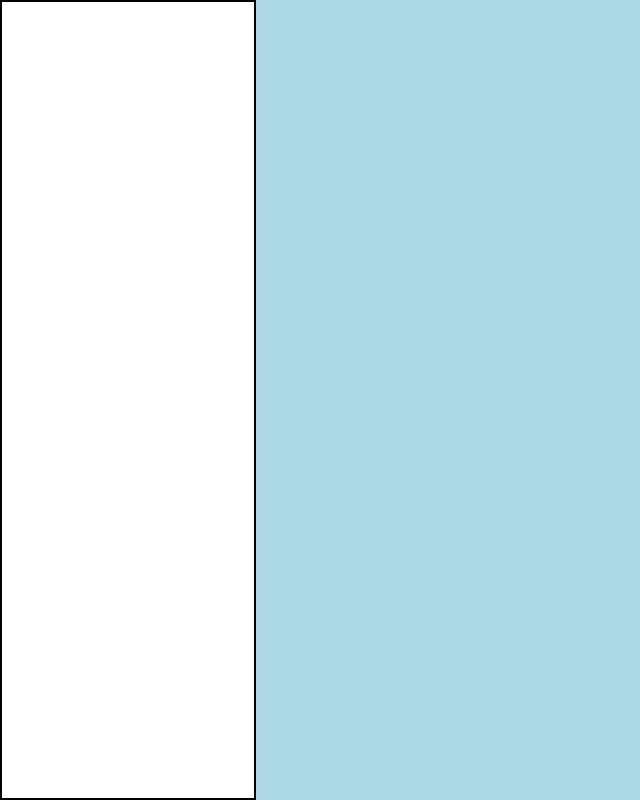
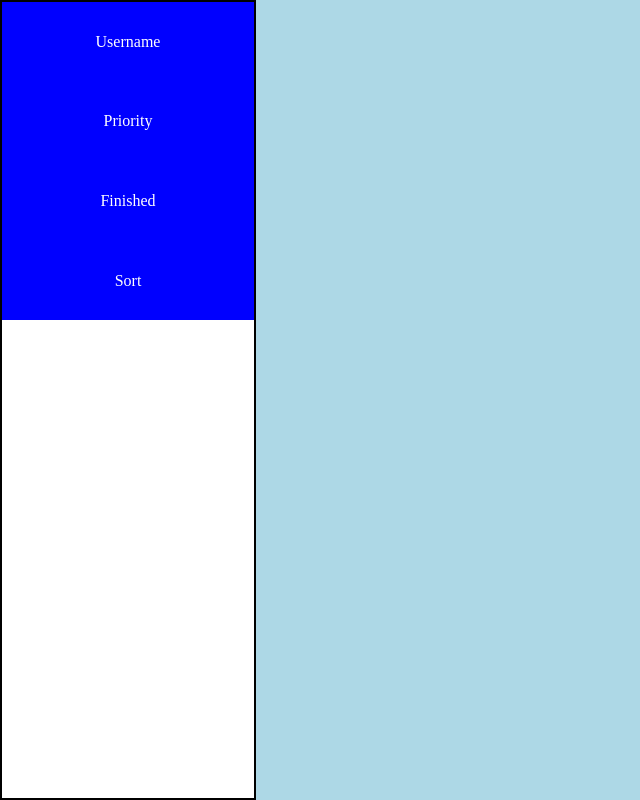
Before and after one commit to Lukehallyah/toDoList, a website built with webpack: page src/template.html in a window 1280 px wide. Shown: the whole page, without its empty margins (0-640 px from the left). Built offline with nearby package versions, Linux system fonts and the light colour scheme.

Commit message:
Create sideBarElements class and dynamically added classname to make it easier to style.

```diff
--- a/src/sidebar.js
+++ b/src/sidebar.js
@@ -1,12 +1,34 @@
 
 
 
-    let main = document.querySelector('main');
-    let sidebar = document.createElement('div');
-        if(sidebar){
-            sidebar.classList.add('sidebar');
-            // main.appendChild(sidebar);
+let main = document.querySelector('main');
+let sidebar = document.createElement('div');
+    if(sidebar){
+        sidebar.classList.add('sidebar');
+
+    }
+
+
+    class createSidebarElements{
+        constructor(name){
+            this.name=name;
+            this.box=document.createElement('div');
+            this.box.classList.add('sideBarElement');
+            this.box.textContent=name;
+
+            sidebar.appendChild(this.box);
         }
+
+    }
+
+    // Didn't realize that you could do this with constructors. Really Expands
+    // what is possible with classes and why actual real world experience is
+    // so important
+
+    let username = new createSidebarElements('Username');
+    let priority = new createSidebarElements('Priority');
+    let finished = new createSidebarElements('Finished');
+    let sortByDate = new createSidebarElements('Sort');
 
 
 
--- a/src/styles.css
+++ b/src/styles.css
@@ -88,4 +88,18 @@ main{
   height: 100%;
   width: 20%;
   background-color: white;
+
+  display: flex;
+  flex-direction: column;
+
 }
+
+.sideBarElement{
+  display: flex;
+  justify-content: center;
+  align-items: center;
+  color: white;
+  width: 100%;
+  height: 10%;
+  background-color: blue;
+}
```
Also changed, not shown: README.md, dist/index.html, dist/main.js.
